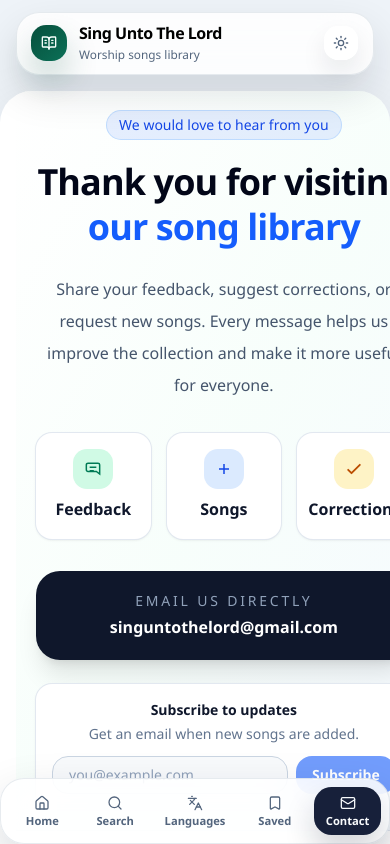
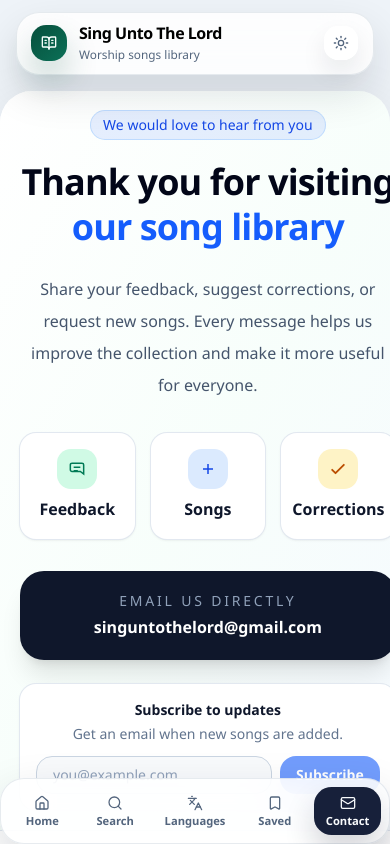
Before and after one commit to sat33shgit/HymnBook, a Next.js app: page /contact in a window 390 px wide. Shown: the top 844 px of the page. Built offline with nearby package versions, Linux system fonts and the light colour scheme; no server answers; the database is empty.

Commit message:
Revert accidental changes to contact.tsx

```diff
--- a/app/(public)/contact.tsx
+++ b/app/(public)/contact.tsx
@@ -181,7 +181,7 @@ export default function ContactPage() {
   };
 
   return (
-    <div className="w-full max-w-6xl mx-auto px-4 sm:px-0 box-border overflow-x-hidden overflow-hidden rounded-[32px] bg-white dark:bg-[#101624] shadow-[0_20px_60px_rgba(15,23,42,0.12)] dark:shadow-[0_20px_60px_rgba(15,23,42,0.32)] transition-colors mt-4 sm:mt-0">
+    <div className="w-full max-w-6xl overflow-hidden rounded-[32px] bg-white dark:bg-[#101624] shadow-[0_20px_60px_rgba(15,23,42,0.12)] dark:shadow-[0_20px_60px_rgba(15,23,42,0.32)] transition-colors mt-4 sm:mt-0">
       <div className="grid lg:grid-cols-[1.05fr_0.95fr]">
         {/* Left content */}
         <section className="relative px-5 py-5 sm:px-8 sm:py-8 lg:px-12 lg:py-12 bg-gradient-to-br from-white via-emerald-50/40 to-blue-50/60 dark:from-[#101624] dark:via-[#18213a] dark:to-[#1a2236] transition-colors">
```
